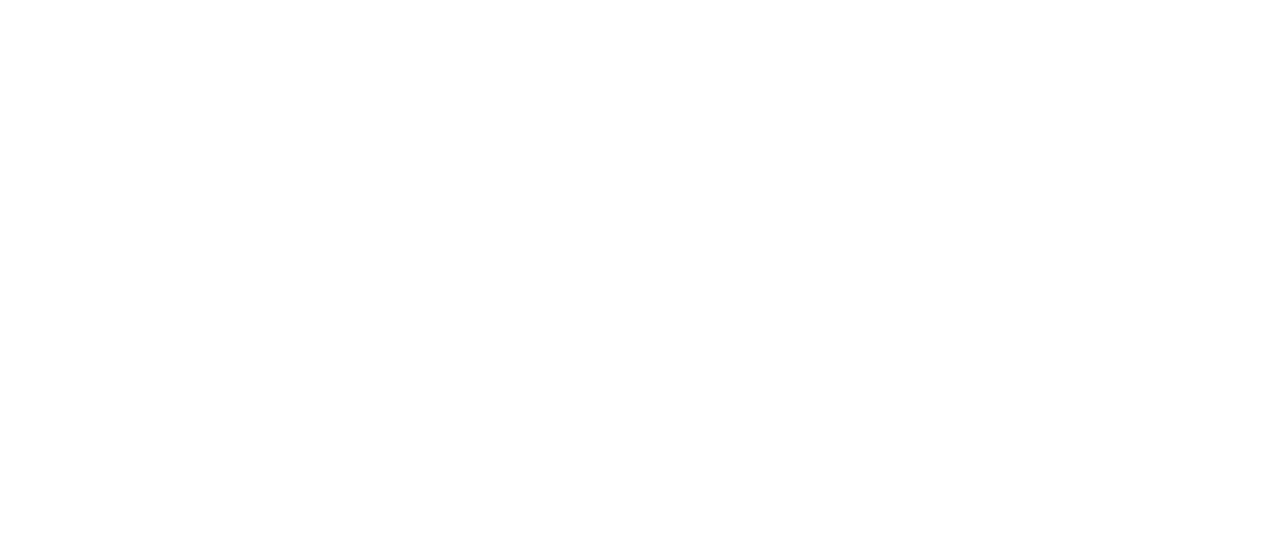
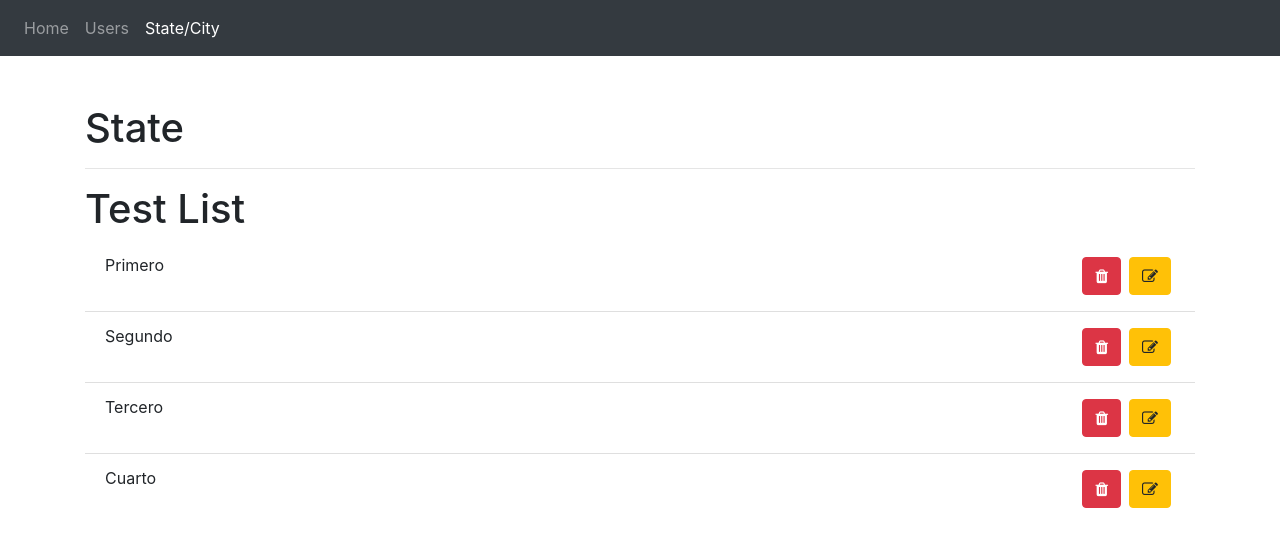
Before and after one commit to jdomingr/toll-motorway-app, a React (Create React App) app: page /state in a window 1280 px wide. Shown: the top 546 px of the page. Built offline with nearby package versions, Linux system fonts and the light colour scheme.

Commit message:
I coded state list with static data and I fixed some bugs

```diff
--- a/package.json
+++ b/package.json
@@ -6,6 +6,7 @@
     "@testing-library/jest-dom": "^4.2.4",
     "@testing-library/react": "^9.5.0",
     "@testing-library/user-event": "^7.2.1",
+    "font-awesome": "^4.7.0",
     "react": "^16.13.1",
     "react-dom": "^16.13.1",
     "react-router-dom": "^5.2.0",
--- /dev/null
+++ b/src/components/state/StateItem.js
@@ -0,0 +1,19 @@
+import React from 'react'
+
+export const StateItem = ({ id, name }) => {
+    return (
+        <li className="list-group-item">
+            <span> { name } </span>
+
+            <div className="float-sm-right">
+                <button className="btn btn-danger m-1" title="Eliminar">
+                    <span><i className="fa fa-trash"></i></span>
+                </button>
+                <button className="btn btn-warning m-1" title="Editar">
+                    <span><i className="fa fa-edit"></i></span>
+                </button>
+            </div>
+
+        </li>
+    )
+}
--- /dev/null
+++ b/src/components/state/StateList.js
@@ -0,0 +1,24 @@
+import React from 'react';
+import { StateItem } from './StateItem';
+
+export const StateList = () => {
+    const states = [
+        {id: 1, name: 'Primero'},
+        {id: 2, name: 'Segundo'},
+        {id: 3, name: 'Tercero'},
+        {id: 4, name: 'Cuarto'}
+    ]
+    return(
+        <div>
+            <h1> Test List</h1>
+            <ul className="list-group list-group-flush">
+                { states.map( state => (
+                    <StateItem key={state.id} {...state}/>
+                ))}
+            </ul>
+        </div>
+
+
+    );
+
+}
--- a/src/components/state/StateScreen.js
+++ b/src/components/state/StateScreen.js
@@ -1,10 +1,12 @@
 import React from 'react'
+import { StateList } from './StateList'
 
 export const StateScreen = () => {
     return (
-        <div>
-            <h1>asdasasasdasdasdasd</h1>
+        <div className="container mt-5">
+            <h1>State</h1>
             <hr></hr>
+            <StateList />
         </div>
     )
 }
--- a/src/components/ui/Navbar.js
+++ b/src/components/ui/Navbar.js
@@ -8,8 +8,8 @@
                 <ul className="navbar-nav">
 
                     <NavLink activeClassName="active" className="nav-item nav-link" to="/dashboard" exact>Home</NavLink>
-                    <NavLink activeClassName="active" className="nav-item nav-link" to="/dashboard" exact>Users</NavLink>
-                    <NavLink activeClassName="active" className="nav-item nav-link" to="/dashboard/state" exact>State/City</NavLink>
+                    <NavLink activeClassName="active" className="nav-item nav-link" to="/user" exact>Users</NavLink>
+                    <NavLink activeClassName="active" className="nav-item nav-link" to="/state" exact>State/City</NavLink>
 
                 </ul>
             </div>
--- a/src/components/state/Item.js
+++ b/src/components/user/UserScreen.js
@@ -1,9 +1,9 @@
 import React from 'react'
 
-export const Item = () => {
+export const UserScreen = () => {
     return (
         <div>
-
+            User
         </div>
     )
 }
--- a/src/index.js
+++ b/src/index.js
@@ -2,6 +2,7 @@
 import ReactDOM from 'react-dom';
 import './index.css';
 import App from './App';
+import 'font-awesome/css/font-awesome.min.css';
 
 ReactDOM.render(
   <React.StrictMode>
--- a/src/routers/AppRouter.js
+++ b/src/routers/AppRouter.js
@@ -8,8 +8,8 @@
         <Router>
             <div>
                 <Switch>
-                    <Route exact path="/" component={ Main }/>
-                    <Route path="/dashboard" component={ DashboardRoutes }/>
+                    <Route exact path="/login" component={ Main }/>
+                    <Route path="/" component={ DashboardRoutes }/>
                 </Switch>
             </div>
         </Router>
--- a/src/routers/DashboardRoutes.js
+++ b/src/routers/DashboardRoutes.js
@@ -3,14 +3,17 @@
 import { Dashboard } from '../components/dashboard/Dashboard'
 import { StateScreen } from '../components/state/StateScreen';
 import { Navbar } from '../components/ui/Navbar'
+import { UserScreen } from '../components/user/UserScreen';
 
 export const DashboardRoutes = () => {
     return (
         <>
             <Navbar />
-            <Dashboard />
+            {/* <Dashboard /> */}
             <Switch>
-                <Route exact path="/dashboard/state" component = { StateScreen } />
+                <Route exact path="/user" component = { UserScreen } />
+                <Route exact path="/state" component = { StateScreen } />
+                <Route exact path="/dashboard" component = { Dashboard } />
                 <Redirect to="/dashboard"/>
             </Switch>
         </>
```
Also changed, not shown: src/components/state/List.js (deleted, +0 -13 lines), 1 other file (tests, documents, lock files or other folders).
